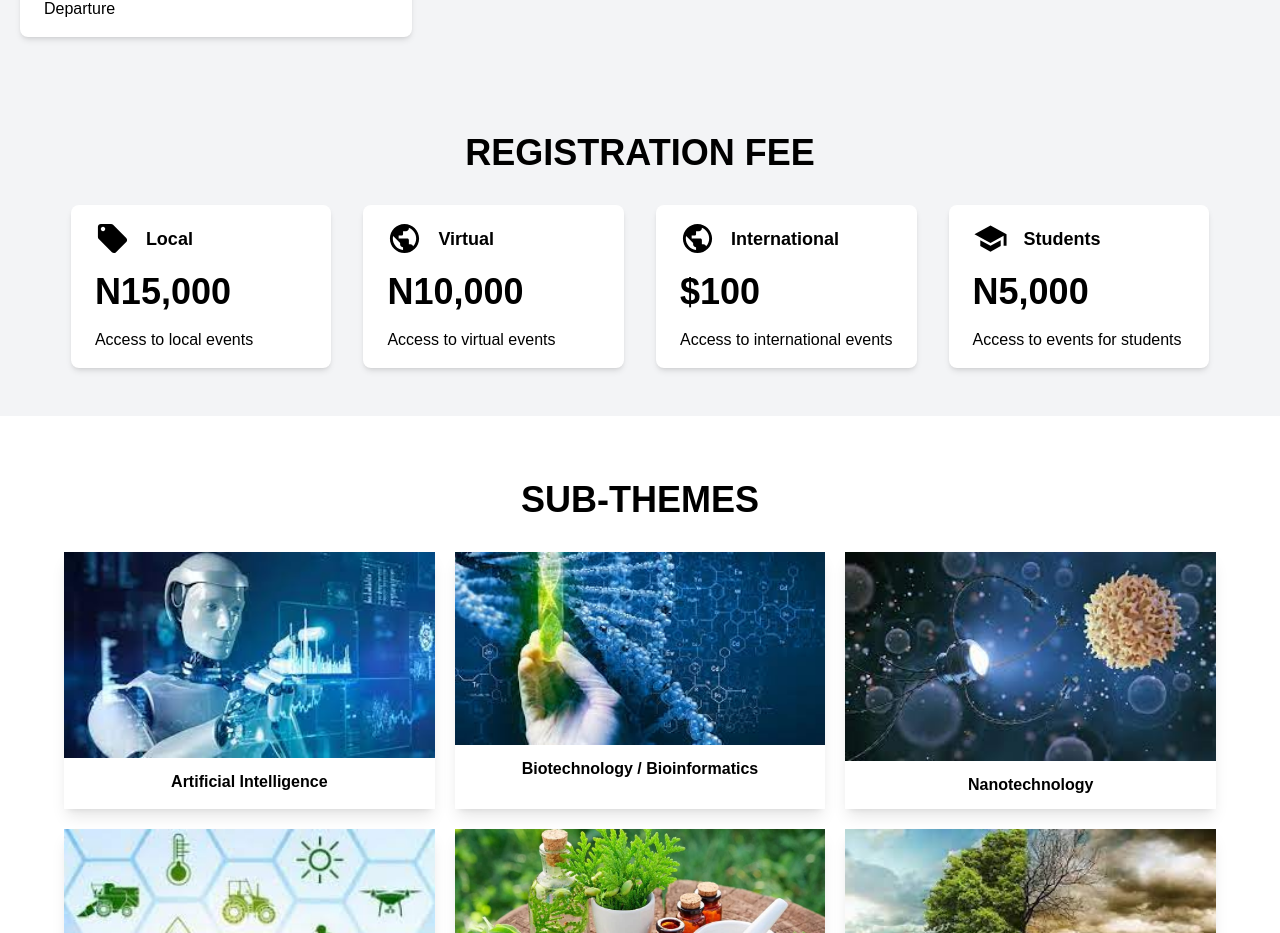
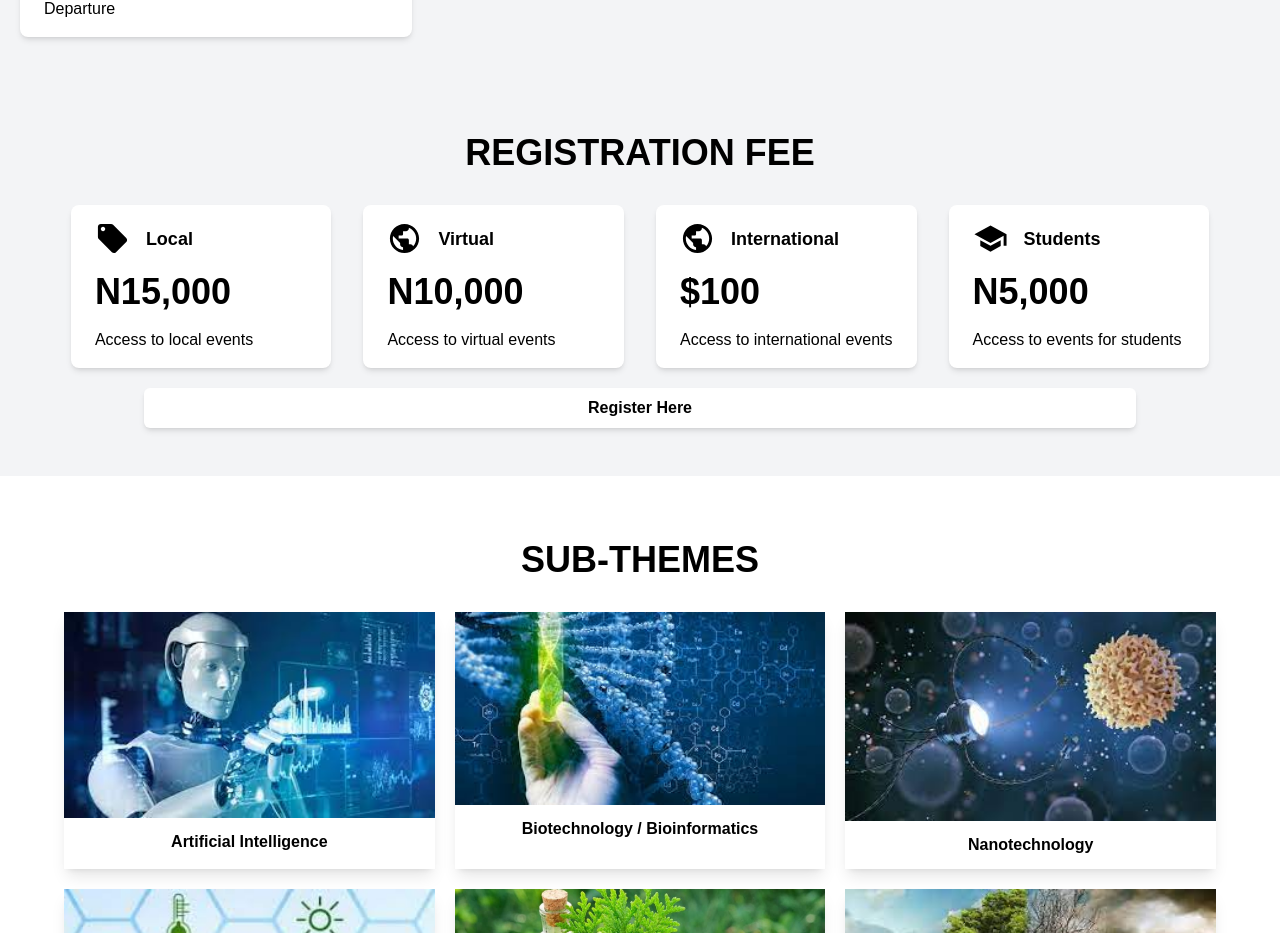
Before and after one commit to wisdom-uzo/gaposa, a Next.js app: page / in a window 1280 px wide. Shown: the part 2215-3148 px from the top of the page. Built offline with nearby package versions, Linux system fonts and the light colour scheme.

Commit message:
first commit

```diff
--- a/components/Pricing.jsx
+++ b/components/Pricing.jsx
@@ -4,6 +4,7 @@ import { TitleText } from './CustomTexts';
 import { motion } from 'framer-motion';
 import styles from '../styles';
 import { fadeIn, staggerContainer } from '../utils/motion';
+import Link from 'next/link';
 
 
 function Pricing() {
@@ -18,7 +19,7 @@ function Pricing() {
 
     <motion.div
         variants={fadeIn('up', 'tween', 0.2, 1)}
-        lassName="container mx-auto">
+        className="container mx-auto flex flex-col justify-center items-center">
         <TitleText title={<>REGISTRATION FEE</>} textStyles='text-center' />
 
             <div className="grid grid-cols-2 md:grid-cols-4 gap-5 md:gap-8">
@@ -63,6 +64,12 @@ function Pricing() {
                 </div>
             </div>
             </div>
+
+            <motion.p style={{padding:'8px 0'}} className=" font-bold w-[80%] text-center mt-5 shadow-md rounded-md bg-white "
+            whileHover={{ scale: 1.1 }}
+            whileTap={{ scale: 0.9 }}>
+                <Link className='px-5' href='/register'>Register Here</Link>
+            </motion.p>
         </motion.div>
 
 
```
